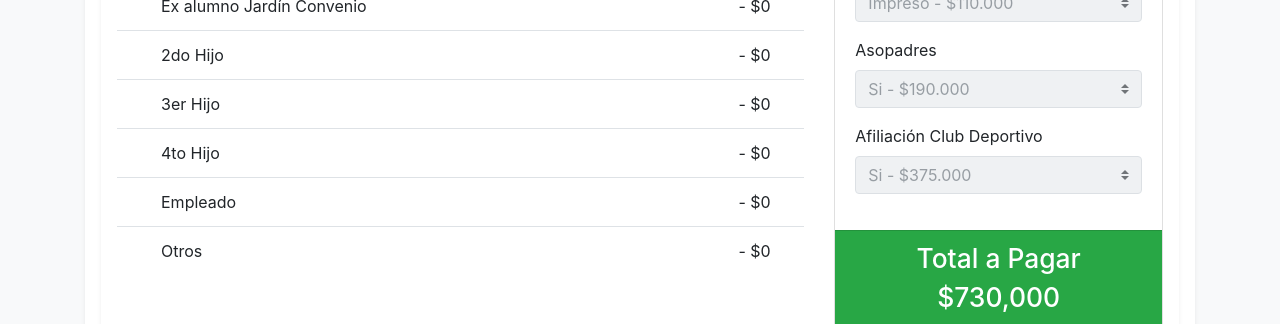
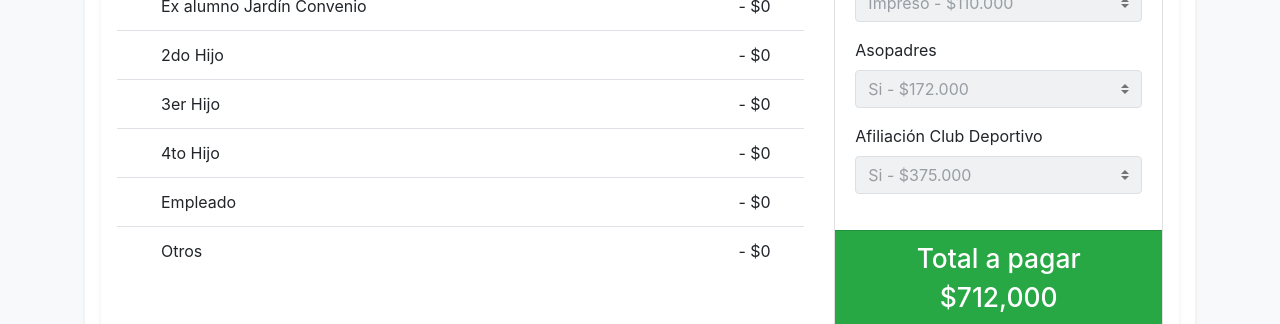
Before and after one commit to marcosaguilera/enrollment-parents, a React (Create React App) app: page / in a window 1280 px wide. Shown: the part 1027-1351 px from the top of the page. Built offline with nearby package versions, Linux system fonts and the light colour scheme.

Commit message:
Some improvements
- Printing improved
- Asopadres tarifa fixed
- Formato consignación added

```diff
--- a/src/components/global/Modules/Print/Print.js
+++ b/src/components/global/Modules/Print/Print.js
@@ -230,6 +230,7 @@ class Print extends Component {
                                                     </tr>
                                                     <tr>
                                                         <td style={{width: '45%'}}>
+                                                            <br />
                                                             <hr className="hr-custom"/>
                                                             <p className="signs-text"><strong>Acudiente</strong><br />
                                                             <strong>
--- a/src/components/global/Modules/Resume/Resume.js
+++ b/src/components/global/Modules/Resume/Resume.js
@@ -7,6 +7,7 @@ import { Button, Modal, ModalHeader, ModalBody, ModalFooter } from 'reactstrap';
 
 // Assets
 import '../../Modules/Resume/Resume.css';
+import formato from '../../images/formato_consignacion.jpg';
 
 //Components declaration
 import Footer from '../../Footer'
@@ -387,7 +388,7 @@ class Resume extends Component {
                                       <ModalHeader toggle={this.toggle_modal}>Formato de Recaudo - Banco de Bogotá</ModalHeader>
                                       <ModalBody>
                                           El siguiente es un ejemplo del <b>Formato Sistema Nacional de Recaudos Comprobante de Pago Universal Nacional</b> que usted debe solicitar en la sucursal bancaría para realizar el pago. Asegúrese de diligenciar los campos de acuerdo a las indicaciones.
-                                          <img src="https://i.imgur.com/Q5NFVHK.jpg" className="img-fluid" alt="Responsive image" />
+                                          <img src={formato} className="img-fluid" alt="Responsive image" />
                                       </ModalBody>
                                       <ModalFooter>
                                         <Button color="primary" onClick={() => this.nextPath()}>Imprimir</Button>
--- a/src/components/global/Modules/Services/Services.js
+++ b/src/components/global/Modules/Services/Services.js
@@ -57,7 +57,7 @@ class Services extends Component {
         anuario_impreso       : 110000,
         anuario_digital       : 46000,
         anuario_combo         : 156000,
-        asopadres             : 190000,
+        asopadres             : 172000,
         club                  : 375000,
 
         // zero values,
@@ -99,7 +99,7 @@ class Services extends Component {
         label_anuario_digital : 'Digital - $46.000',
         label_anuario_combo   : 'Impreso y digital - $156.000',
         label_anuario_cero    : 'No - $0.0',
-        label_asopadres       : 'Si - $190.000',
+        label_asopadres       : 'Si - $172.000',
         label_asopadres_cero  : 'No - $0.0',
         label_club            : 'Si - $375.000',
         label_club_cero       : 'No - $0.0'
@@ -634,7 +634,7 @@ class Services extends Component {
                       <div className="card-footer bg-success text-white">
                         <div className="row">
                           <div className="col-12">
-                            <center><h5>Total a Pagar</h5></center>
+                            <center><h5>Total a pagar</h5></center>
                           </div>
                         </div>
                         <div className="row">
```
Also changed, not shown: src/components/global/images/formato_consignacion.jpg (added).
